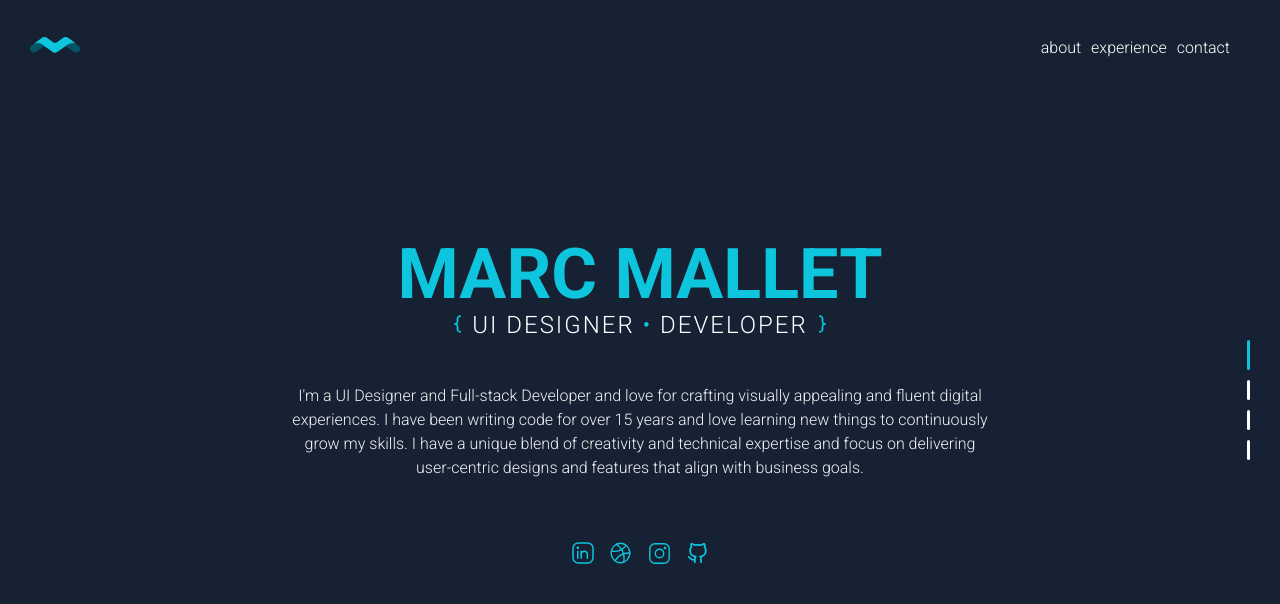
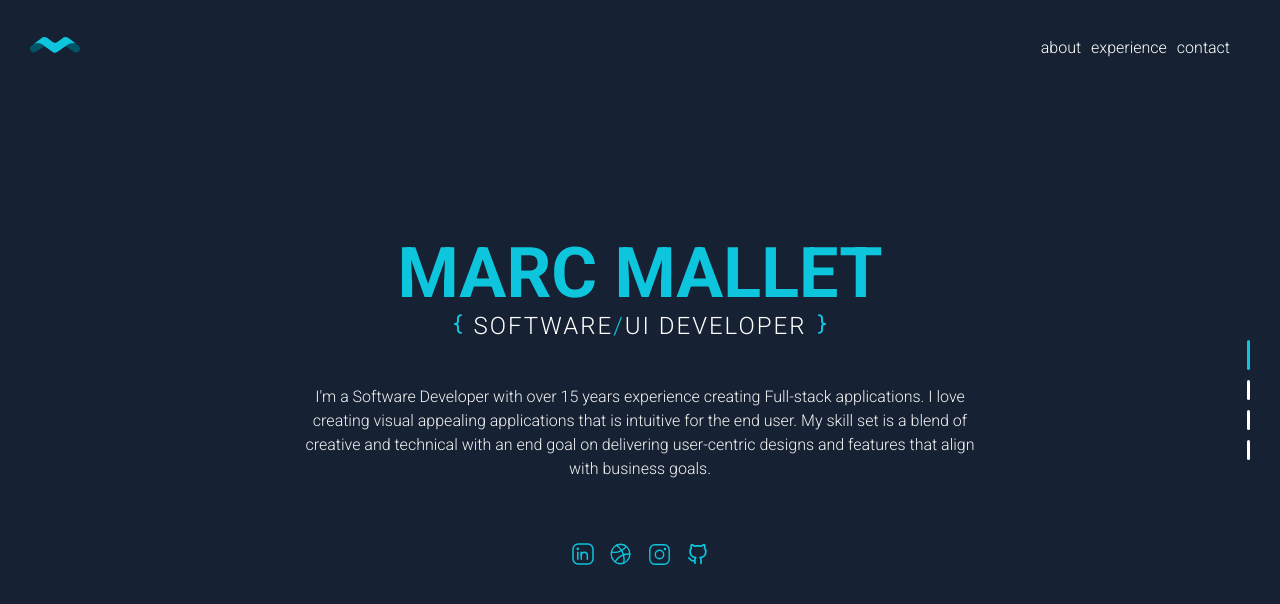
Before and after one commit to marcmallet/personal-website, a React (Vite) app: page / in a window 1280 px wide. Shown: the top 604 px of the page. Built offline with nearby package versions, Linux system fonts and the light colour scheme.

Commit message:
Update experience and hero text

```diff
--- a/index.html
+++ b/index.html
@@ -3,7 +3,7 @@
   <head>
     <meta charset="UTF-8" />
     <meta name="viewport" content="width=device-width, initial-scale=1.0" />
-    <title>Marc Mallet | UI Designer and Developer</title>
+    <title>Marc Mallet | Software/UI Developer</title>
 
     <link rel="preconnect" href="https://fonts.googleapis.com">
     <link rel="preconnect" href="https://fonts.gstatic.com" crossorigin>
--- a/src/components/sections/Experience.jsx
+++ b/src/components/sections/Experience.jsx
@@ -9,7 +9,7 @@ const DEFAULT_EXPERIENCE = [
     tags: ["Ruby on Rails", "JavaScript", "UI Design"]
   },
   {
-    position: "Senior Full Stack UI Developer",
+    position: "Senior Software/UI Developer",
     company: "Fundhouse, Cape Town, South Africa",
     date: "Jul 2019",
     tags: ["PHP", "React", "JavaScript", "UI Design"]
@@ -21,7 +21,7 @@ const DEFAULT_EXPERIENCE = [
     tags: ["Angular", "UI Design"]
   },
   {
-    position: "Full Stack UI Developer",
+    position: "Software/UI Developer",
     company: "Fundhouse, Cape Town, South Africa",
     date: "Sep 2015",
     tags: ["PHP", "JavaScript", "UI Design"]
--- a/src/components/sections/Hero.jsx
+++ b/src/components/sections/Hero.jsx
@@ -8,13 +8,12 @@ export default function Hero({ id }) {
       <div className={styles.content}>
           <hgroup>
             <h1>Marc Mallet</h1>
-            <h2>UI Designer <span>&bull;</span> Developer</h2>
+            <h2>Software<span>/</span>UI Developer</h2>
           </hgroup>
           <p>
-            I&apos;m a UI Designer and Full-stack Developer and love for crafting visually appealing and fluent digital
-            experiences. I have been writing code for over 15 years and love learning new things to continuously grow my skills.
-            I have a unique blend of creativity and technical expertise and focus on delivering user-centric
-            designs and features that align with business goals.
+            I&apos;m a Software Developer with over 15 years experience creating Full-stack applications. I love creating
+            visual appealing applications that is intuitive for the end user. My skill set is a blend of creative and technical
+            with an end goal on delivering user-centric designs and features that align with business goals.
           </p>
           <ul>
             <li><a href="https://www.linkedin.com/in/marc-mallet-a1059815/" target="_blank" rel="noopener noreferrer" className={styles.linkedin}></a></li>
--- a/src/components/sections/Hero.module.scss
+++ b/src/components/sections/Hero.module.scss
@@ -45,8 +45,8 @@
 
         &::before {
           content: "";
-          width: 18px;
-          height: 18px;
+          width: 20px;
+          height: 20px;
           display: inline-block;
           background: url("../../assets/images/icons/icon-code-left.svg") no-repeat center left;
           background-size: contain;
@@ -54,8 +54,8 @@
 
         &::after {
           content: "";
-          width: 18px;
-          height: 18px;
+          width: 20px;
+          height: 20px;
           display: inline-block;
           background: url("../../assets/images/icons/icon-code-right.svg") no-repeat center right;
           background-size: contain;
```
